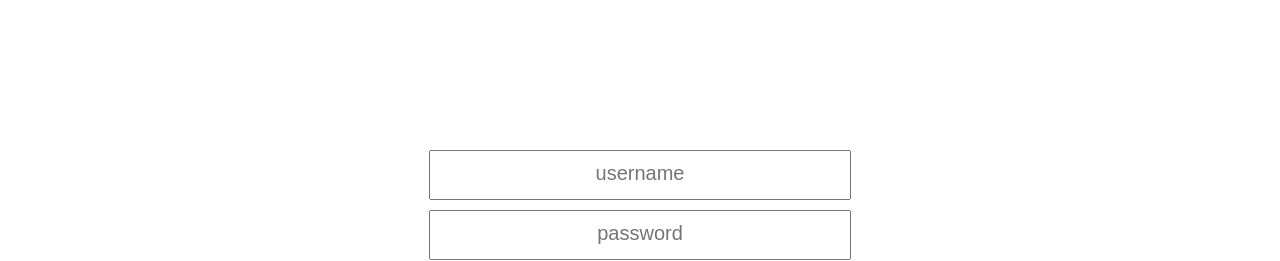
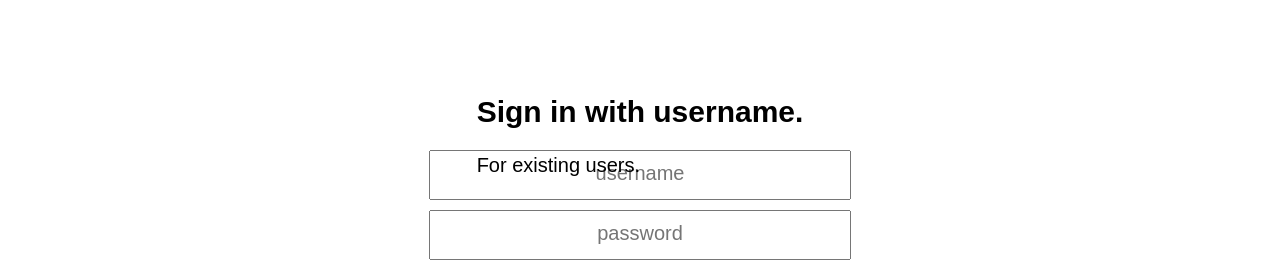
Before and after one commit to seangrant118/recipe-app, a React (Create React App) app in the folder client/: page /signin in a window 1280 px wide. Shown: the part 130-391 px from the top of the page. Built offline with nearby package versions, Linux system fonts and the light colour scheme; no server answers.

Commit message:
signin header

```diff
--- a/client/src/components/auth/Signin.js
+++ b/client/src/components/auth/Signin.js
@@ -16,6 +16,11 @@ class Signin extends React.Component {
     const { handleSubmit } = this.props;
     return (
       <div className="credentials-container">
+        <div className="instructions">
+          <h2>Sign in with username.</h2>
+          <p>For existing users.</p>
+        </div>
+
         <form
           className="credentials-form"
           onSubmit={handleSubmit(this.onSubmit)}
--- a/client/src/components/styles/auth/credentials.css
+++ b/client/src/components/styles/auth/credentials.css
@@ -52,3 +52,8 @@ fieldset {
   color: black;
   text-decoration: none;
 }
+
+.instructions {
+  position: absolute;
+  top: 25%;
+}
```
